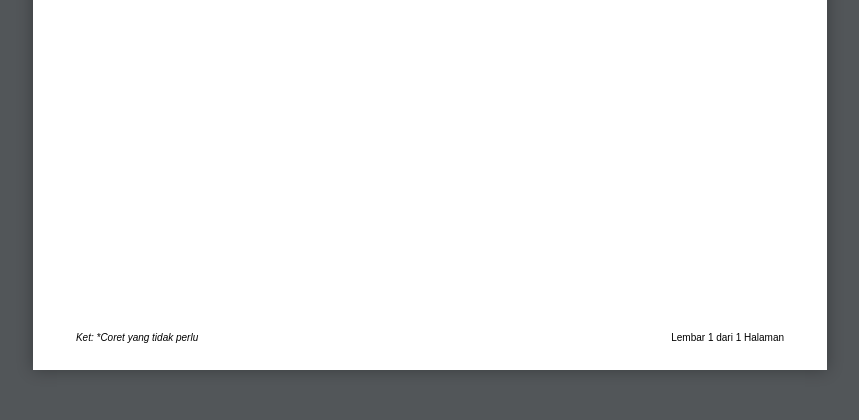
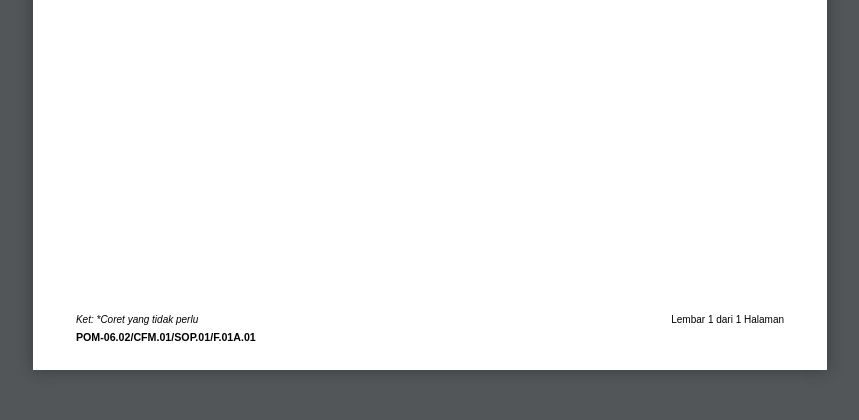
Before and after one commit to setiawanwibi/limsku, a CodeIgniter app: the page made by application/views/pengujian/cetak_lcp_reaksi_warna.php in a window 1280 px wide. Shown: the part 773-1193 px from the top of the page, without its empty margins (210-1069 px from the left). Run offline with CodeIgniter, Linux system fonts and the light colour scheme; data that the repository does not hold is empty.

Commit message:
fix(lcp-kimia): standarisasi kode SOP resmi POM-06.02/CFM.01/SOP.01/F.01A.01 pada KIM-01 template & footer view cetak

```diff
--- a/application/views/pengujian/cetak_lcp_reaksi_warna.php
+++ b/application/views/pengujian/cetak_lcp_reaksi_warna.php
@@ -561,6 +561,9 @@ if (!empty($p['foto_pengamatan'])) {
                 <td style="font-size: 7.5pt; font-style: italic;">Ket: *Coret yang tidak perlu</td>
                 <td class="text-right" style="font-size: 7.5pt;">Lembar 1 dari 1 Halaman</td>
             </tr>
+            <tr>
+                <td colspan="2" style="font-size: 8pt; font-weight: bold; padding-top: 2px;">POM-06.02/CFM.01/SOP.01/F.01A.01</td>
+            </tr>
         </table>
     </div>
 </body>
--- a/database/templates/KIM-01.json
+++ b/database/templates/KIM-01.json
@@ -3,7 +3,7 @@
   "nama_template": "Reaksi Warna / Pengendapan",
   "kategori": "Kimia",
   "skema_form": {
-    "kode_dokumen": "",
+    "kode_dokumen": "POM-06.02/CFM.01/SOP.01/F.01A.01",
     "judul": "REAKSI WARNA / PENGENDAPAN",
     "kategori": "Kimia",
     "sections": [
```
